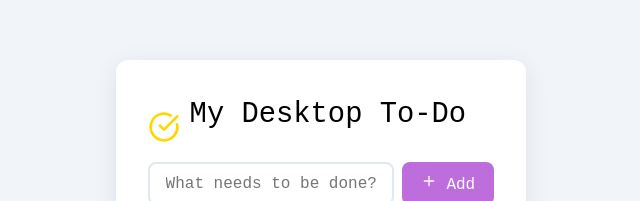
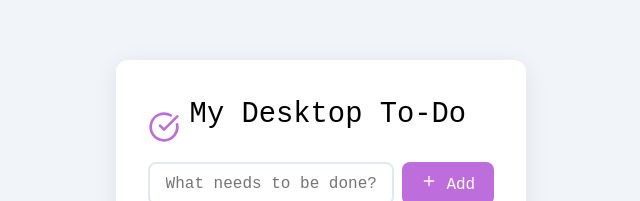
Before and after one commit to pastadellacasaaa/myfirstapp, a React (Vite) app: page / in a window 1280 px wide. Shown: the part 188-389 px from the top of the page, without its empty margins (319-959 px from the left). Built offline with nearby package versions, Linux system fonts and the light colour scheme.

Commit message:
update auto-update logic for v1.0.0

```diff
--- a/package.json
+++ b/package.json
@@ -1,6 +1,6 @@
 {
   "name": "my-first-app",
-  "version": "1.1.0",
+  "version": "1.0.0",
   "description": "An Electron application with React and TypeScript",
   "main": "./out/main/index.js",
   "author": "example.com",
--- a/src/renderer/src/components/Header.tsx
+++ b/src/renderer/src/components/Header.tsx
@@ -4,7 +4,7 @@ import { JSX } from 'react'
 const Header = (): JSX.Element => {
   return (
     <header style={{ display: 'flex', alignItems: 'center', gap: '10px' }}>
-      <CheckCircle color="#FFD700" size={32} />
+      <CheckCircle color="#bd6edc" size={32} />
       <h1 style={{ color: 'black' }}>My Desktop To-Do</h1>
     </header>
   )
```
Also changed, not shown: src/main/index.ts (+7 -1 lines).
